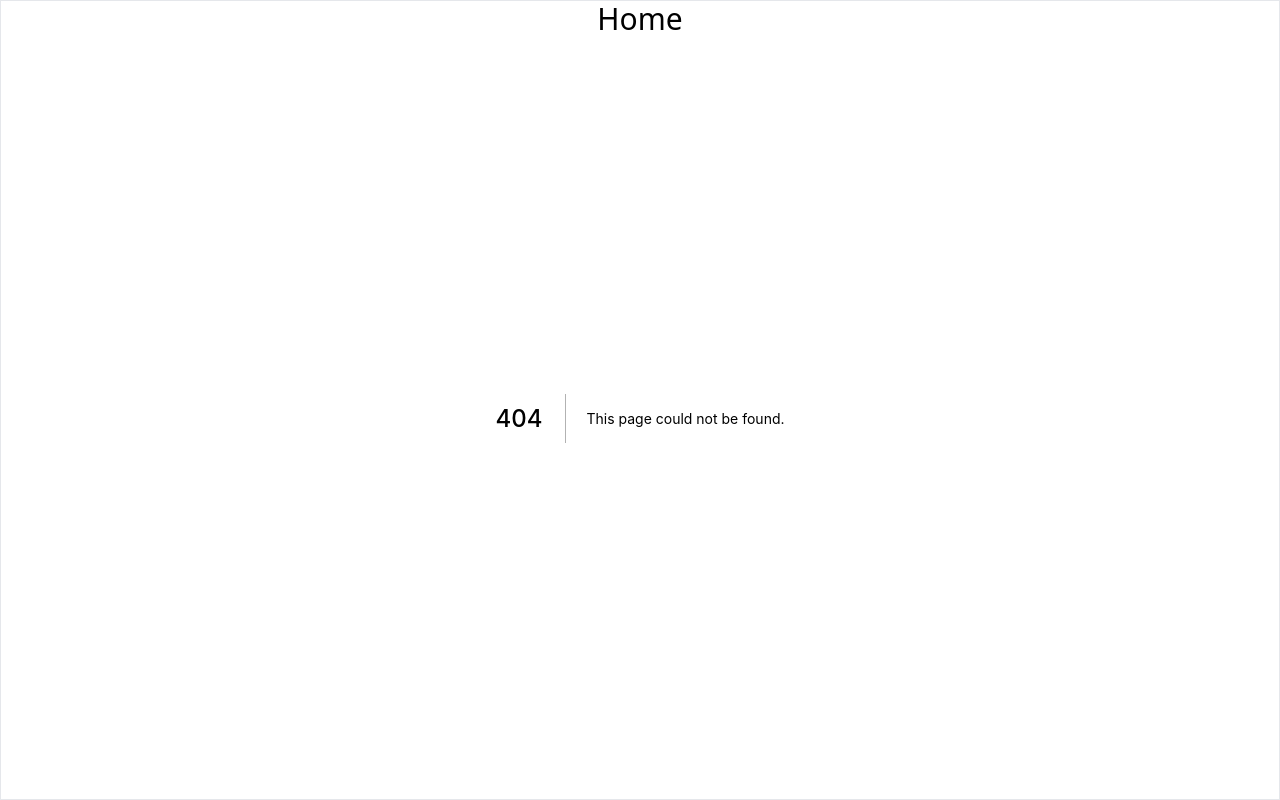
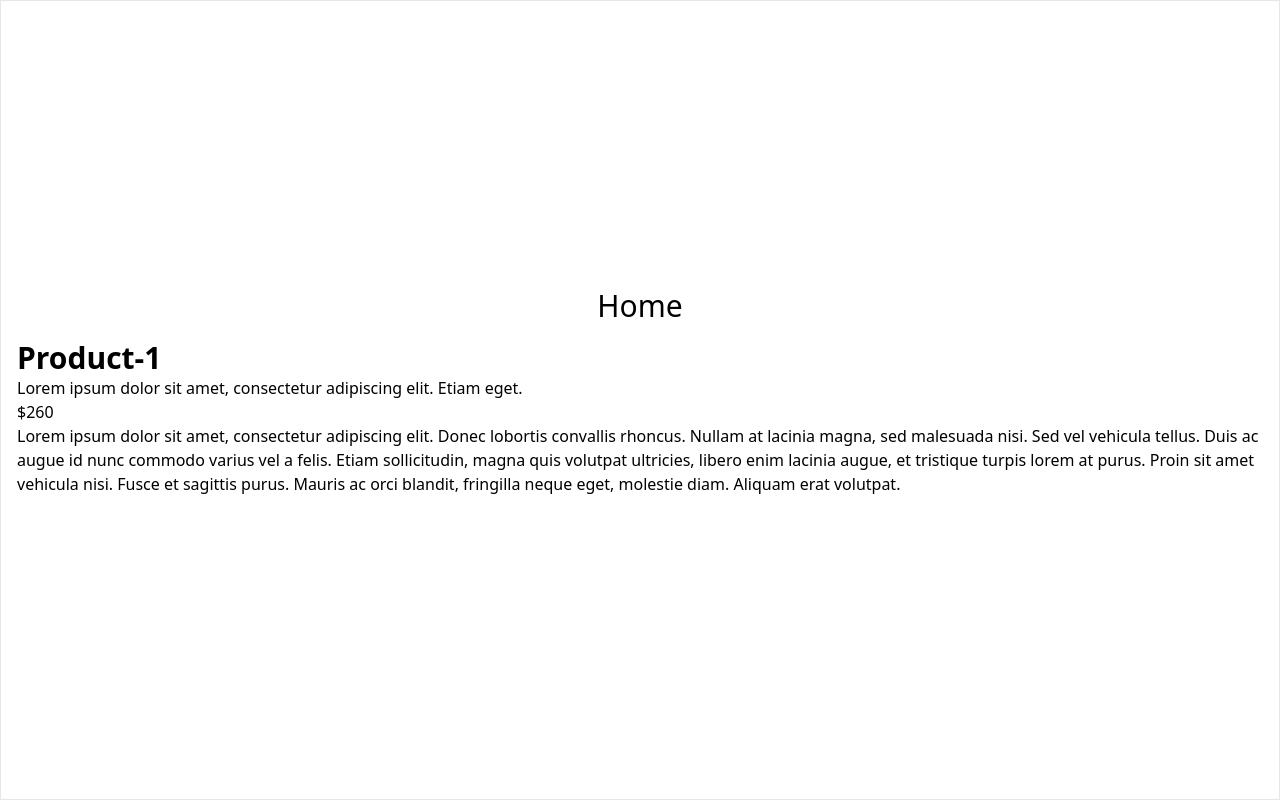
Before and after one commit to ianbrdeguzman/next-stripe, a Next.js app: page /products/product-1 in a window 1280 px wide. Before the commit this address had no page. Built offline with nearby package versions, Linux system fonts and the light colour scheme.

Commit message:
static generate product page

```diff
--- /dev/null
+++ b/pages/products/[id].tsx
@@ -0,0 +1,52 @@
+import { GetStaticPropsContext } from 'next';
+import { ProductData } from '..';
+import getAllProducts from '../../lib/getAllProducts';
+
+interface ProductPageProps extends ProductData {
+  content: string;
+}
+
+export default function ProductPage({
+  product: { name, description, price, content }
+}: {
+  product: ProductPageProps;
+}) {
+  return (
+    <div className="text-left p-4">
+      <h1 className="text-3xl font-bold">{name}</h1>
+      <p>{description}</p>
+      <p>${price / 100}</p>
+      <p>{content}</p>
+    </div>
+  );
+}
+
+export async function getStaticPaths() {
+  const products = await getAllProducts();
+
+  const paths = products.map((p) => {
+    return {
+      params: {
+        id: p.id
+      }
+    };
+  });
+
+  return {
+    paths,
+    fallback: false
+  };
+}
+
+export async function getStaticProps(context: GetStaticPropsContext) {
+  const id = context.params?.id;
+  console.log(id);
+
+  const products = await getAllProducts();
+
+  const product = products.find((p) => p.id === id);
+
+  return {
+    props: { product }
+  };
+}
```
